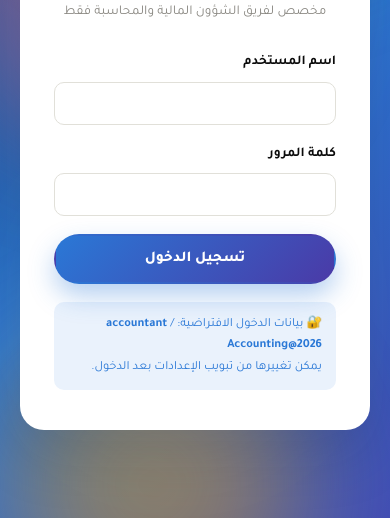
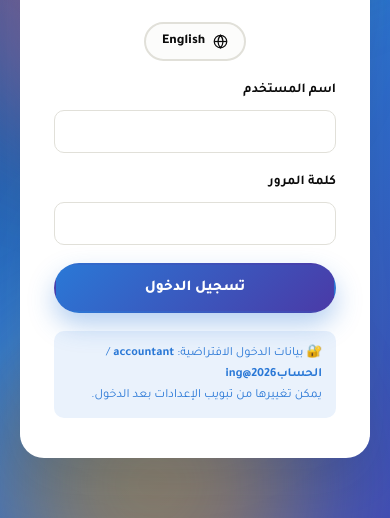
Before and after one commit to edustepsacc-debug/edusteps-madina, a plain HTML site: page app/index.html in a window 390 px wide. Shown: the part 326-844 px from the top of the page. Drawn offline with Linux system fonts and the light colour scheme; no server answers.

Commit message:
Add Arabic/English language switcher to app/index.html
Loads js/i18n.js (already present in the repo but never wired in) and adds three language-toggle buttons (login screen, mobile header, sidebar), matching the working setup on the Jeddah site. No CSS changes needed since the LTR/RTL rules already exist.

```diff
--- a/app/index.html
+++ b/app/index.html
@@ -24,6 +24,11 @@
     </div>
     <h2>تسجيل دخول المحاسب</h2>
     <p class="muted">مخصص لفريق الشؤون المالية والمحاسبة فقط</p>
+
+    <button type="button" class="btn btn-ghost btn-sm lang-switch-btn" data-lang-toggle aria-label="Switch language" style="margin:0 auto 18px;display:flex;">
+      <svg viewBox="0 0 24 24" width="15" height="15" fill="none" stroke="currentColor" stroke-width="2"><circle cx="12" cy="12" r="10"/><line x1="2" y1="12" x2="22" y2="12"/><path d="M12 2a15.3 15.3 0 0 1 4 10 15.3 15.3 0 0 1-4 10 15.3 15.3 0 0 1-4-10 15.3 15.3 0 0 1 4-10z"/></svg>
+      <span data-lang-toggle-label>English</span>
+    </button>
 
     <div id="loginAlert" class="form-alert"></div>
 
@@ -54,7 +59,9 @@
   <div class="mobile-topbar">
     <button id="mobileMenuBtn" aria-label="القائمة"><svg viewBox="0 0 24 24" fill="none" stroke="currentColor" stroke-width="2"><line x1="3" y1="6" x2="21" y2="6"/><line x1="3" y1="12" x2="21" y2="12"/><line x1="3" y1="18" x2="21" y2="18"/></svg></button>
     <b>النظام المحاسبي</b>
-    <span style="width:24px"></span>
+    <button type="button" data-lang-toggle aria-label="Switch language" style="font-size:11px;font-weight:800;background:rgba(255,255,255,.12);border-radius:999px;padding:6px 10px;">
+      <span data-lang-toggle-label>English</span>
+    </button>
   </div>
 
   <aside class="sidebar" id="sidebar">
@@ -109,6 +116,10 @@
       </button>
     </nav>
     <div class="sidebar-foot">
+      <button type="button" data-lang-toggle style="display:flex;align-items:center;justify-content:center;gap:8px;width:100%;background:rgba(255,255,255,.08);border:none;color:#fff;padding:9px 12px;border-radius:10px;font-weight:700;font-size:12.5px;margin-bottom:10px;">
+        <svg viewBox="0 0 24 24" width="14" height="14" fill="none" stroke="currentColor" stroke-width="2"><circle cx="12" cy="12" r="10"/><line x1="2" y1="12" x2="22" y2="12"/><path d="M12 2a15.3 15.3 0 0 1 4 10 15.3 15.3 0 0 1-4 10 15.3 15.3 0 0 1-4-10 15.3 15.3 0 0 1 4-10z"/></svg>
+        <span data-lang-toggle-label>English</span>
+      </button>
       <a href="../">↩ العودة إلى الموقع الرئيسي</a>
       <button id="logoutBtn">
         <svg viewBox="0 0 24 24" fill="none" stroke="currentColor" stroke-width="2"><path d="M9 21H5a2 2 0 0 1-2-2V5a2 2 0 0 1 2-2h4"/><polyline points="16 17 21 12 16 7"/><line x1="21" y1="12" x2="9" y2="12"/></svg>
@@ -799,6 +810,8 @@
 
 <!-- html2pdf.js: يحوّل إيصال الدفع (نفس عنصر الطباعة) إلى ملف PDF داخل المتصفح لإرساله عبر واتساب -->
 <script src="https://cdnjs.cloudflare.com/ajax/libs/html2pdf.js/0.14.0/html2pdf.bundle.min.js"></script>
+<!-- نظام تبديل اللغة (عربي/إنجليزي) — سكربت عادي مستقل، يُحمَّل أولًا حتى تُترجَم الصفحة فورًا دون أي وميض -->
+<script src="../js/i18n.js"></script>
 <!-- إعدادات مشروع Firebase الخاص بالمدرسة (سكربت عادي وليس module حتى يُحمَّل فورًا ويكون window.FIREBASE_CONFIG جاهزًا قبل store.js) -->
 <script src="../js/firebase-config.js"></script>
 <!-- type="module" ضروري هنا لاستيراد Firebase SDK مباشرةً من CDN بدون أي أداة بناء (bundler) -->
```
